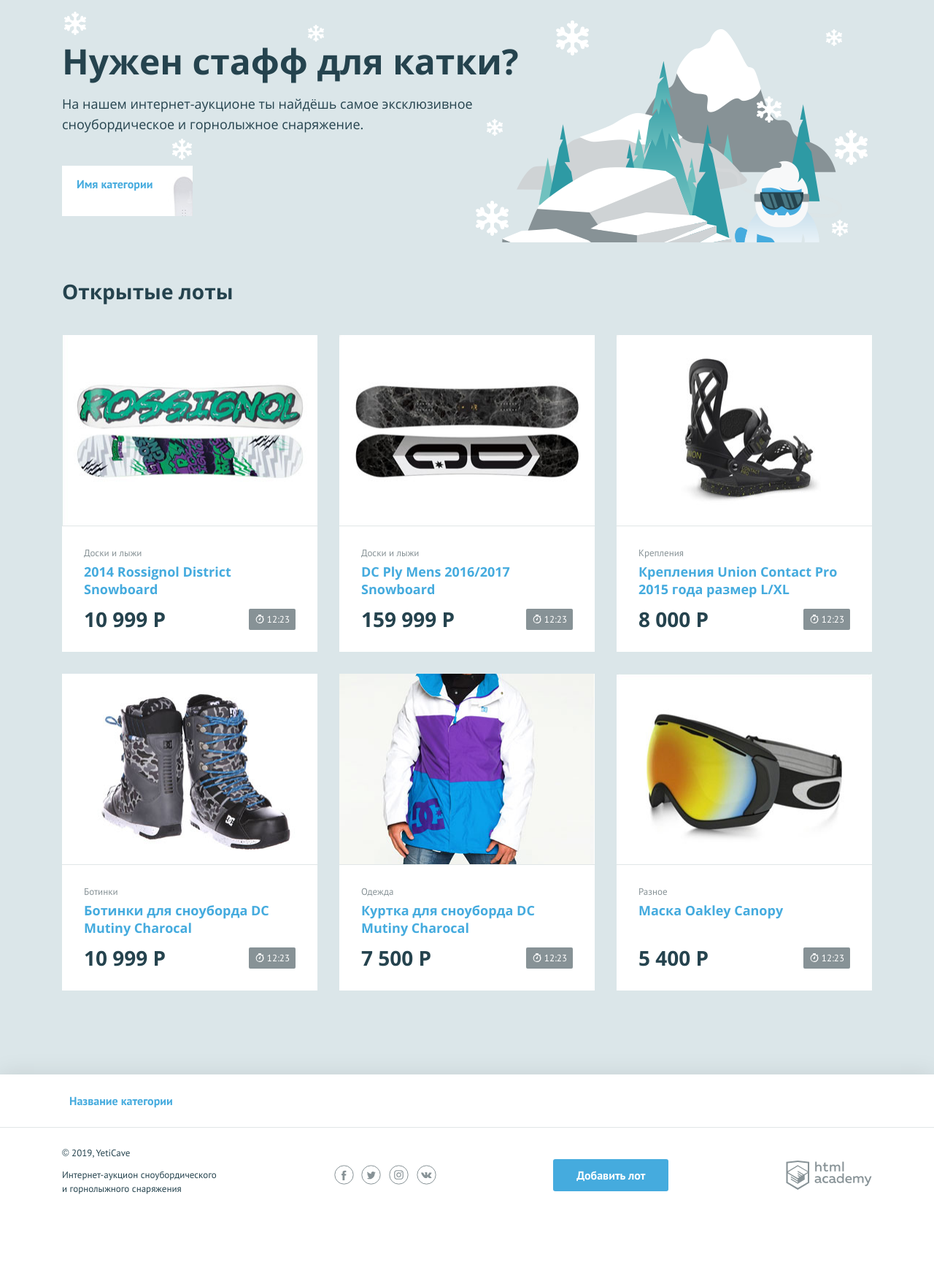
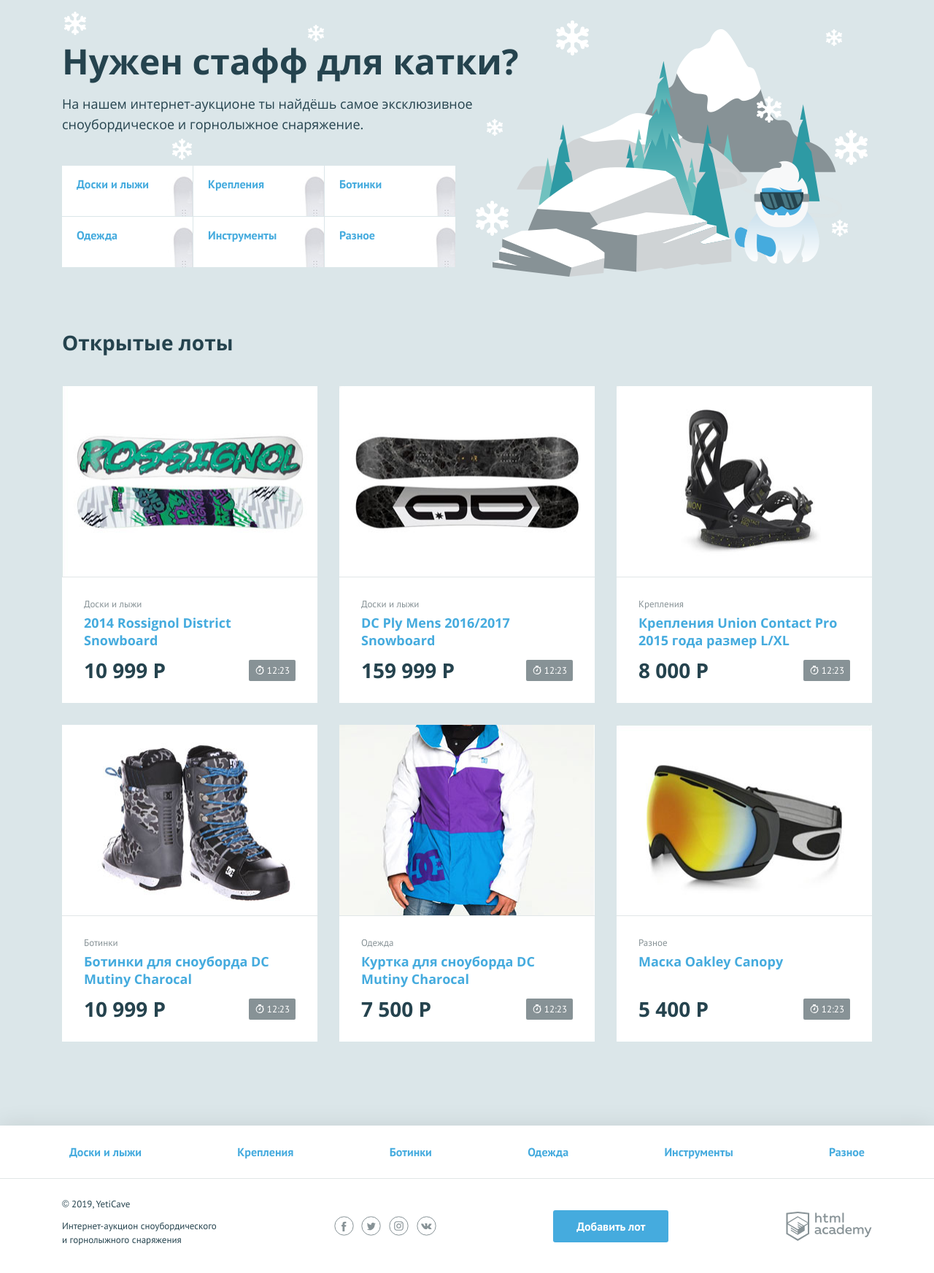
Before and after one commit to jkrivonos/1010117-yeticave-9, a PHP site: page / in a window 1280 px wide. Shown: the part 107-1851 px from the top of the page at 73% size. Before the commit the page ends 1743 px from the top, so only its background shows below. Run offline with PHP 8.4, Linux system fonts and the light colour scheme.

Commit message:
шаблонизация

```diff
--- a/templates/index.php
+++ b/templates/index.php
@@ -3,9 +3,15 @@
     <p class="promo__text">На нашем интернет-аукционе ты найдёшь самое эксклюзивное сноубордическое и горнолыжное снаряжение.</p>
     <ul class="promo__list">
         <!--заполните этот список из массива категорий-->
-        <li class="promo__item promo__item--boards">
-            <a class="promo__link" href="pages/all-lots.html">Имя категории</a>
-        </li>
+        <?php $categories = ['Доски и лыжи', 'Крепления', 'Ботинки', 'Одежда', 'Инструменты', 'Разное'];
+                $index = 0;
+                $countCategories = count($categories);
+                while ($index < $countCategories): ?>
+                    <li class="promo__item promo__item--boards">
+                        <a class="promo__link" href="pages/all-lots.html"><?php echo $categories[$index]; ?></a>
+                    </li>
+                <?php $index++; ?>
+            <?php endwhile; ?>
     </ul>
 </section>
 
--- a/templates/layout.php
+++ b/templates/layout.php
@@ -56,10 +56,16 @@
 <footer class="main-footer">
     <nav class="nav">
         <ul class="nav__list container">
-            <!--заполните этот список из массива категорий-->
-            <li class="nav__item">
-                <a href="pages/all-lots.html">Название категории</a>
-            </li>
+            <?php
+            $index = 0;
+            $categories = ['Доски и лыжи', 'Крепления', 'Ботинки', 'Одежда', 'Инструменты', 'Разное'];
+            $countCategories = count($categories);
+            while ($index < $countCategories): ?>
+                <li class="nav__item">
+                    <a href="pages/all-lots.html"><?php echo $categories[$index];?></a>
+                    <?php $index++; ?>
+                    <?php endwhile; ?>
+                </li>
         </ul>
     </nav>
     <div class="main-footer__bottom container">
```
